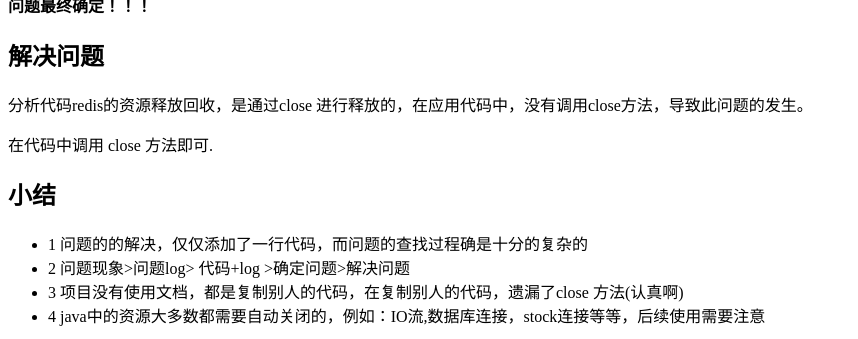
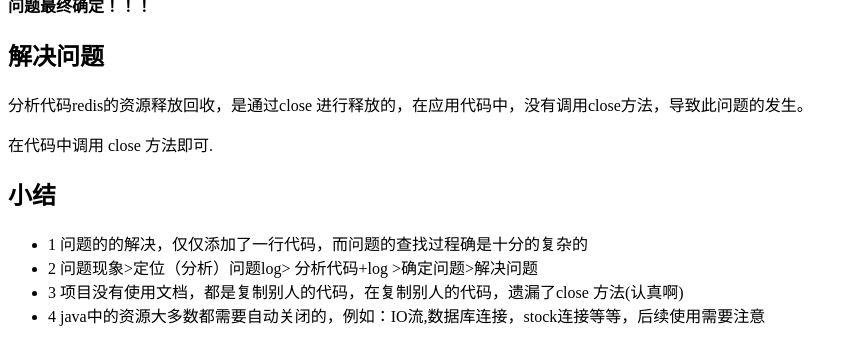
Before and after one commit to web1992/blog, a Jekyll site: the page built from _posts/2016-12-16-java-jstack-dump.markdown, in a window 1280 px wide and 900 px high, scrolled down 2563 px, cut to the strip 0-339 px from the top of the window. Shown: the whole strip, without its empty margins (0-858 px from the left). Built offline with Jekyll 4.4.1, drawn with Linux system fonts in a browser that asks for light colours; Markdown is read by kramdown in place of the engine named in the settings; comment, search, counter and statistics services are not loaded.

Commit message:
fix [序号]

```diff
--- a/_posts/2016-12-16-java-jstack-dump.markdown
+++ b/_posts/2016-12-16-java-jstack-dump.markdown
@@ -128,6 +128,6 @@ java jstack dump log 分析记录
 ---
 
 - 1 问题的的解决，仅仅添加了一行代码，而问题的查找过程确是十分的复杂的
-- 2 问题现象>问题log> 代码+log >确定问题>解决问题
+- 2 问题现象>定位（分析）问题log> 分析代码+log >确定问题>解决问题
 - 3 项目没有使用文档，都是复制别人的代码，在复制别人的代码，遗漏了close 方法(认真啊)
 - 4 java中的资源大多数都需要自动关闭的，例如：IO流,数据库连接，stock连接等等，后续使用需要注意
```
